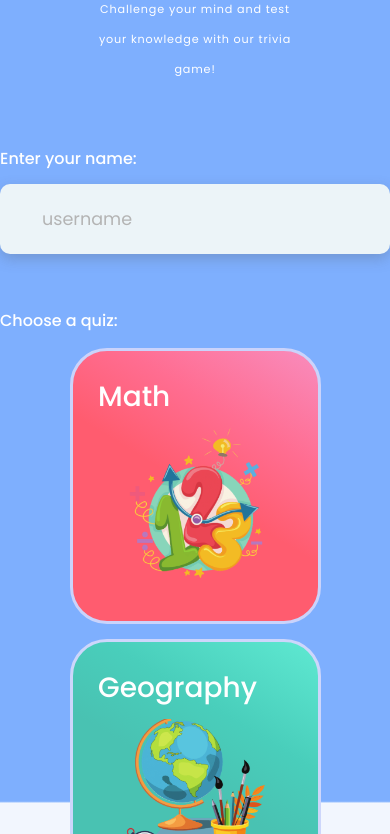
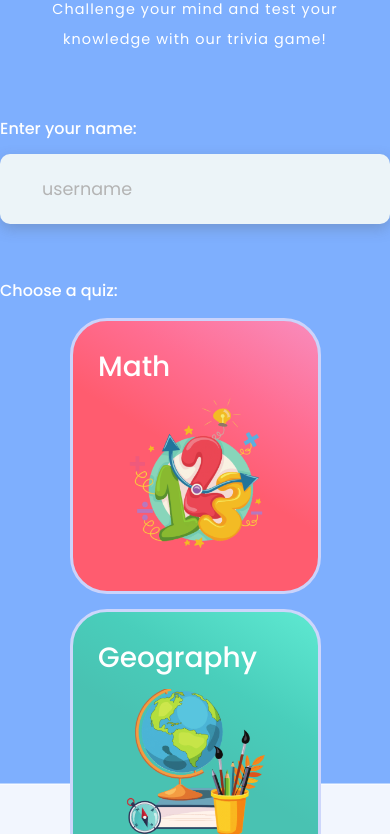
Before and after one commit to Chris4891/-CI-PP2-Quiz2, a plain HTML site: page index.html in a window 390 px wide. Shown: the part 128-962 px from the top of the page. Drawn offline with Linux system fonts and the light colour scheme.

Commit message:
fix homepage mobile and tablet breif text

```diff
--- a/css/style.css
+++ b/css/style.css
@@ -447,8 +447,8 @@ img, picture, video, canvas, svg {
   }
 
   .brief {
-    font-size: 0.7rem;
-    max-width: 200px;
+    font-size: 0.9rem;
+    max-width: 290px;
   }
 
   .website-logo {
@@ -468,7 +468,6 @@ img, picture, video, canvas, svg {
 
   input {
     width: 100%;
-    /* max-width: 500px; */
     margin-top: 10px;
   }
 
@@ -497,7 +496,7 @@ img, picture, video, canvas, svg {
   }
 
   .brief {
-    font-size: 0.7rem;
+    font-size: 0.8rem;
   }
 
   .website-logo {
```
